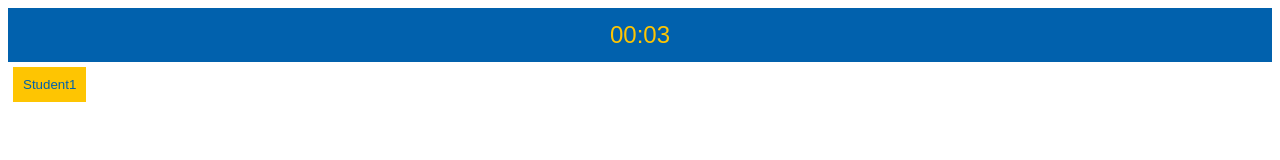
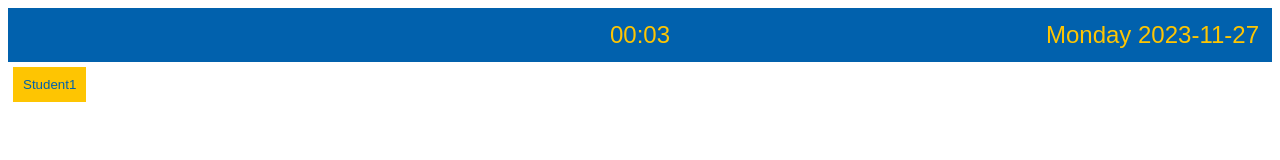
Before and after one commit to BevFacey/signout-sheet, a plain HTML site: page docs/index.html in a window 1280 px wide. Both pictures are taken after a click on the button "Student1". Drawn offline with Linux system fonts and the light colour scheme.

Commit message:
Initial working version

```diff
--- a/docs/index.html
+++ b/docs/index.html
@@ -4,41 +4,41 @@
     <meta charset="UTF-8">
     <title>Student Break Timer</title>
     <style>
-      body {font-family: Arial, sans-serif; background-color: white;}
-      table {width: 100%; text-align: center; font-size: 24px; padding: 10px;}
-      button {background-color: white; border: none; padding: 10px; margin: 5px; cursor: pointer;}
+        body {font-family: Arial, sans-serif; background-color: white;}
+        table {width: 100%; table-layout: fixed; font-size: 24px; padding: 10px;}
+        td {width: 33%;}
+        button {background-color: white; border: none; padding: 10px; margin: 5px; cursor: pointer;}
     </style>
   </head>
   <body>
     <table>
         <tr>
-            <td><div id="timeDisplay"></div></td>
+            <td><div id="timeDisplay" style="text-align: left;"></div></td>
             <td><div id="timerdisplay" style="font-size: 24px; text-align: center;">00:00</div></td>
-            <td><div id="dateDisplay"></div></td>
+            <td><div id="dateDisplay" style="text-align: right;" onclick="displayDate()"></div></td>
         </tr>
     </table>
 
     <div id="buttons" style="text-align: center;"></div>
     <script>
-        const color1 = "#0161ad";
-        const color2 = "#fec502";
+        let color1 = "#0161ad";
+        let color2 = "#fec502";
 
-        // get student list from parameter
+        // ?students=one,two,three,four,five&color1=black&color2=%23ff0000
         const urlParams = new URLSearchParams(window.location.search);
-        console.log(urlParams);
-        //const students = urlParams.get('students').split(",");
-        //students = ["Student1", "Student2", "Student3", "Student4", "Student5", "Student6", "Student7"];
-        if (urlParams == 0 || urlParams == null) {
+        if (urlParams.has('students')) {
+            students = urlParams.get('students').split(",");
+        }
+        else {
             students = ["Student1", "Student2", "Student3", "Student4", "Student5", "Student6", "Student7"];
         }
-
-
-        //const periods = [1, 2, 3, 4];
-        //const colors = ["#43B0F1", "#059DC0", "#1E3D58", "#057DCD"];
+        if (urlParams.has('color1')) {color1 = urlParams.get('color1');}
+        if (urlParams.has('color2')) {color2 = urlParams.get('color2');}
 
         document.querySelector("table").style.backgroundColor = color1;
         document.querySelector("table").style.color = color2;
         timerdisplay.style.color = color1;
+        displayDate();
 
         let buttons = [];
         for (let i=0; i<students.length; i++) {  // loop through students and create a button for each
@@ -56,24 +56,25 @@
         let running = false;
         let activeButton = null;
 
-        function formatTime(time) {
+        function formatTimer(time) {
             return time < 10 ? `0${time}` : `${time}`;
         }
 
-        function updateTime() {
+        function updateTimer() {
             if (running) {
             seconds += 1;
             if (seconds === 60) {
                 seconds = 0;
                 minutes += 1;
             }
-            const timeString = `${formatTime(minutes)}:${formatTime(seconds)}`;
+            const timeString = `${formatTimer(minutes)}:${formatTimer(seconds)}`;
             timerdisplay.textContent = timeString;
-            setTimeout(updateTime, 1000);
+            setTimeout(updateTimer, 1000);
             }
         }
 
         function clickButton(button) {
+            displayDate();
             if (seconds || minutes) {
                 const logThis = `${button.textContent},${minutes * 60 + seconds},${new Date().toISOString()}`;
                 saveToLocalStorage(logThis);
@@ -97,7 +98,7 @@
                         otherButton.style.color = "#ffffff";
                     }
                 });
-                updateTime();
+                updateTimer();
             } else {
                 running = false;
                 timerdisplay.style.color = color1;
@@ -107,7 +108,6 @@
                     otherButton.disabled = false;
                     otherButton.style.backgroundColor = color2;
                     otherButton.style.color = color1;
-                    timerdisplay.style.color = "white";
                 });
             }
         }
@@ -118,6 +118,33 @@
             localStorage.setItem('signout-logs', JSON.stringify(logs));
         }
 
+        function loadFromLocalStorage() {
+            const logs = JSON.parse(localStorage.getItem('signout-logs')) || [];
+            logs.forEach((log) => {
+                const [student, time, date] = log.split(',');
+                const row = document.createElement('tr');
+                const studentCell = document.createElement('td');
+                studentCell.textContent = student;
+                const timeCell = document.createElement('td');
+                timeCell.textContent = time;
+                const dateCell = document.createElement('td');
+                dateCell.textContent = date;
+                row.appendChild(studentCell);
+                row.appendChild(timeCell);
+                row.appendChild(dateCell);
+                document.querySelector('tbody').appendChild(row);
+            });
+        }
+
+        function displayDate() {
+            const weekdays = ["Sunday", "Monday", "Tuesday", "Wednesday", "Thursday", "Friday", "Saturday"];
+            let date = new Date();
+            let weekdayNumber = date.getDay();
+            let weekday = weekdays[weekdayNumber];
+            let dateString = weekday + " " + date.toISOString().split("T")[0];
+            dateDisplay.textContent = dateString;
+        }
+
         </script>
   </body>
 </html>
```
